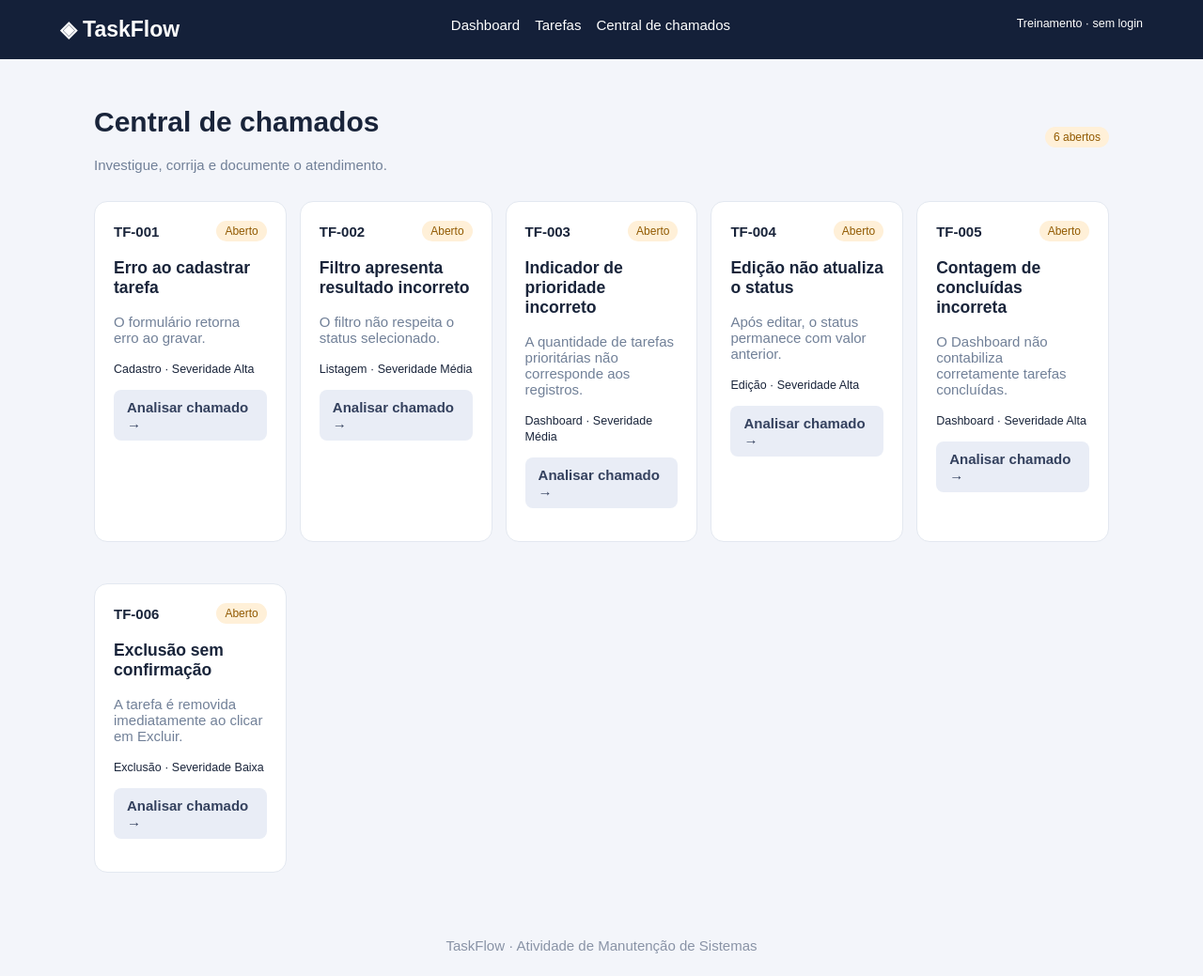
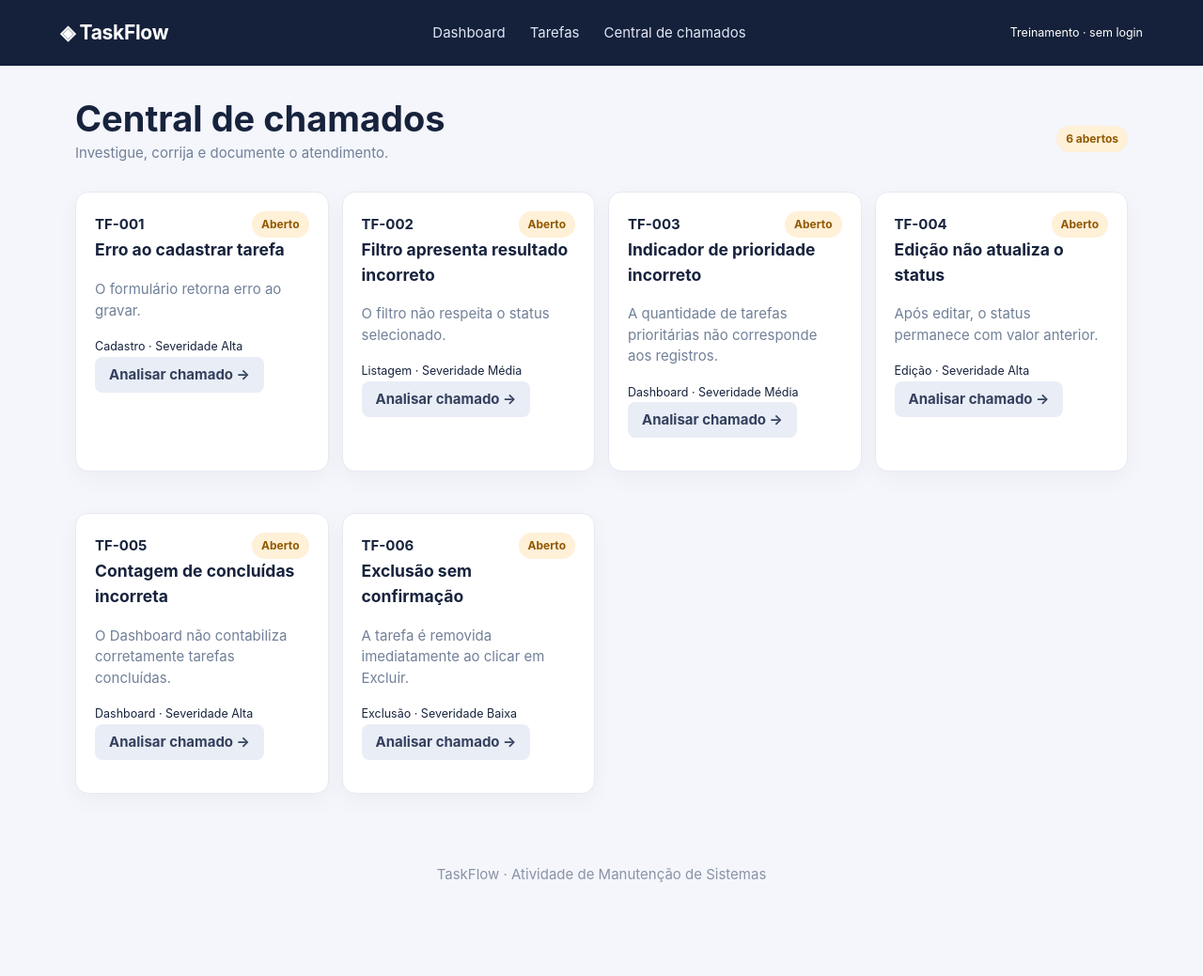
Before and after one commit to AnaLuiza1817/TaskFlow_Recuperacao_Paralela--2-, a PHP site: page /chamados/index.php in a window 1280 px wide. Shown: the whole page at 94% size. After the commit the page ends 939 px from the top, so only its background shows below. Run offline with PHP 8.4, Linux system fonts and the light colour scheme; data comes from the database, SQL or seed files in the repository.

Commit message:
Add- estetica arrumada, porque quebrou no meio do caminho

```diff
--- a/taskflow/assets/css/style.css
+++ b/taskflow/assets/css/style.css
@@ -1,35 +1,82 @@
 * {
-    box-sizing: border-box
+    box-sizing: border-box;
+}
+
+:root {
+    --ink: #17233d;
+    --muted: #718098;
+    --line: #e6eaf2;
+    --surface: #ffffff;
+    --background: #f4f6fb;
+    --primary: #5869e8;
+    --primary-dark: #4656cb;
 }
 
 body {
     margin: 0;
-    background: #f3f5fa;
-    color: #19243a;
-    font: 15px Arial, sans-serif
+    background: var(--background);
+    color: var(--ink);
+    font: 15px/1.5 Inter, "Segoe UI", Arial, sans-serif;
+}
+
+h1,
+h2,
+h3,
+p {
+    margin-top: 0;
+}
+
+h1 {
+    margin-bottom: 4px;
+    font-size: clamp(28px, 4vw, 38px);
+    line-height: 1.1;
+}
+
+h2 {
+    margin-bottom: 0;
+    font-size: 22px;
 }
 
 .top {
-    background: #142039;
+    min-height: 70px;
+    background: #15213a;
     color: white;
-    padding: 18px 5%;
+    padding: 14px 5%;
     display: flex;
+    align-items: center;
     justify-content: space-between;
     flex-wrap: wrap;
-    gap: 14px
+    gap: 12px 24px;
+}
+
+.top-brand {
+    font-size: 21px;
+    letter-spacing: -.3px;
+}
+
+.top nav {
+    display: flex;
+    align-items: center;
+    gap: 6px;
 }
 
 .top a {
+    color: #dfe5f5;
+    text-decoration: none;
+    padding: 8px 10px;
+    border-radius: 7px;
+}
+
+.top a:hover {
     color: white;
-    text-decoration: none;
-    margin-right: 16px
+    background: rgba(255, 255, 255, .08);
 }
 
 .wrap {
-    max-width: 1080px;
+    max-width: 1120px;
     width: 92%;
-    margin: 30px auto;
-    min-height: 70vh
+    margin: 36px auto;
+    min-height: calc(100vh - 190px);
 }
 
 .head {
@@ -37,105 +84,246 @@ body {
     justify-content: space-between;
     align-items: center;
     gap: 14px;
-    flex-wrap: wrap
+    flex-wrap: wrap;
+}
+
+.dashboard-head {
+    align-items: flex-end;
+}
+
+.eyebrow {
+    margin-bottom: 4px;
+    color: var(--primary);
+    font-size: 12px;
+    font-weight: 800;
+    letter-spacing: 1.2px;
+    text-transform: uppercase;
 }
 
 .muted {
-    color: #718098
+    color: var(--muted);
+}
+
+.dashboard-head .muted {
+    margin-bottom: 0;
 }
 
 .panel,
 .stat,
 .ticket {
-    background: white;
-    border: 1px solid #e3e8f0;
+    background: var(--surface);
+    border: 1px solid var(--line);
     border-radius: 14px;
-    padding: 20px;
-    margin: 15px 0
+    box-shadow: 0 8px 24px rgba(23, 35, 61, .04);
 }
 
-.stats,
-.tickets {
+.panel,
+.ticket {
+    padding: 20px;
+}
+
+.stats {
     display: grid;
-    grid-template-columns: repeat(auto-fit, minmax(190px, 1fr));
-    gap: 14px
+    grid-template-columns: repeat(5, minmax(150px, 1fr));
+    gap: 12px;
+    margin: 26px 0;
+}
+
+.stat {
+    min-height: 112px;
+    padding: 18px;
+}
+
+.stat-label {
+    display: block;
+    min-height: 42px;
+    color: #42516b;
+    font-size: 13px;
+    font-weight: 700;
 }
 
 .num {
+    display: block;
+    margin-top: 5px;
+    color: var(--ink);
     font-size: 30px;
-    font-weight: bold;
-    display: block
+    line-height: 1;
+}
+
+.recent-panel {
+    padding: 0;
+    overflow: hidden;
+}
+
+.recent-head {
+    padding: 20px 22px 16px;
+}
+
+.recent-head h2 {
+    margin: 0;
+}
+
+.text-link {
+    color: var(--primary);
+    font-weight: 700;
+    text-decoration: none;
+}
+
+.text-link:hover {
+    color: var(--primary-dark);
 }
 
 .btn {
-    display: inline-block;
+    display: inline-flex;
+    align-items: center;
+    justify-content: center;
+    gap: 6px;
     border: 0;
     border-radius: 8px;
-    padding: 10px 14px;
-    background: #5869e8;
+    padding: 10px 15px;
+    background: var(--primary);
     color: white;
     text-decoration: none;
-    font-weight: bold;
-    cursor: pointer
+    font-weight: 700;
+    line-height: 1.2;
+    cursor: pointer;
+    transition: .15s ease;
+}
+
+.btn:hover {
+    background: var(--primary-dark);
+    transform: translateY(-1px);
 }
 
 .gray {
     background: #e9edf6;
-    color: #34415e
+    color: #34415e;
+}
+
+.gray:hover {
+    background: #dce2ef;
 }
 
 .green {
-    background: #16885a
+    background: #16885a;
 }
 
 .red {
-    background: #c43f55
+    background: #c43f55;
 }
 
 .badge {
     display: inline-block;
     border-radius: 20px;
-    padding: 4px 9px;
+    padding: 5px 10px;
     background: #fff0d8;
     color: #915900;
-    font-size: 12px
+    font-size: 12px;
+    font-weight: 700;
+}
+
+.priority,
+.status {
+    display: inline-block;
+    padding: 4px 9px;
+    border-radius: 999px;
+    font-size: 12px;
+    font-weight: 700;
+}
+
+.priority-alta {
+    background: #ffebee;
+    color: #b72d46;
+}
+
+.priority-média,
+.priority-media {
+    background: #fff3d9;
+    color: #956600;
+}
+
+.priority-baixa {
+    background: #eaf4ff;
+    color: #3269a8;
+}
+
+.status-concluida,
+.status-concluído,
+.status-concluido {
+    background: #dff3e8;
+    color: #16724e;
+}
+
+.status-em-andamento {
+    background: #e9edff;
+    color: #4659bd;
+}
+
+.status-pendente {
+    background: #f1f3f7;
+    color: #617087;
+}
+
+.scroll {
+    overflow-x: auto;
 }
 
 table {
     width: 100%;
-    border-collapse: collapse
+    border-collapse: collapse;
 }
 
 th,
 td {
     text-align: left;
-    padding: 11px;
-    border-bottom: 1px solid #edf0f5
+    padding: 14px 22px;
+    border-bottom: 1px solid var(--line);
 }
 
-.scroll {
-    overflow-x: auto
+th {
+    background: #fafbfe;
+    color: #59667a;
+    font-size: 12px;
+    letter-spacing: .2px;
+}
+
+tbody tr:last-child td {
+    border-bottom: 0;
+}
+
+tbody tr:hover {
+    background: #fbfcff;
+}
+
+.tickets {
+    display: grid;
+    grid-template-columns: repeat(auto-fit, minmax(240px, 1fr));
+    gap: 14px;
+}
+
+.ticket {
+    margin: 15px 0;
 }
 
 .grid {
     display: grid;
     grid-template-columns: 1fr 1fr;
-    gap: 14px
+    gap: 14px;
 }
 
 .field {
     display: flex;
     flex-direction: column;
-    gap: 6px
+    gap: 6px;
 }
 
 .full {
-    grid-column: 1/-1
+    grid-column: 1/-1;
 }
 
 label {
-    font-weight: bold;
-    font-size: 13px
+    font-weight: 700;
+    font-size: 13px;
 }
 
 input,
--- a/taskflow/includes/header.php
+++ b/taskflow/includes/header.php
@@ -15,7 +15,13 @@ $prefix = (strpos($_SERVER['PHP_SELF'], '/tarefas/') !== false || strpos($_SERVE
 </head>
 
 <body>
-    <header class="top"><b style="font-size:23px">◈ TaskFlow</b>
-        <nav><a href="<?= $prefix ?>index.php">Dashboard</a><a href="<?= $prefix ?>tarefas/index.php">Tarefas</a><a href="<?= $prefix ?>chamados/index.php">Central de chamados</a></nav><small>Treinamento · sem login</small>
+    <header class="top">
+        <b class="top-brand">◈ TaskFlow</b>
+        <nav aria-label="Navegação principal">
+            <a href="<?= $prefix ?>index.php">Dashboard</a>
+            <a href="<?= $prefix ?>tarefas/index.php">Tarefas</a>
+            <a href="<?= $prefix ?>chamados/index.php">Central de chamados</a>
+        </nav>
+        <small>Treinamento · sem login</small>
     </header>
     <main class="wrap">
```
Also changed, not shown: other parts of taskflow/assets/css/style.css (+61 -8 lines).
